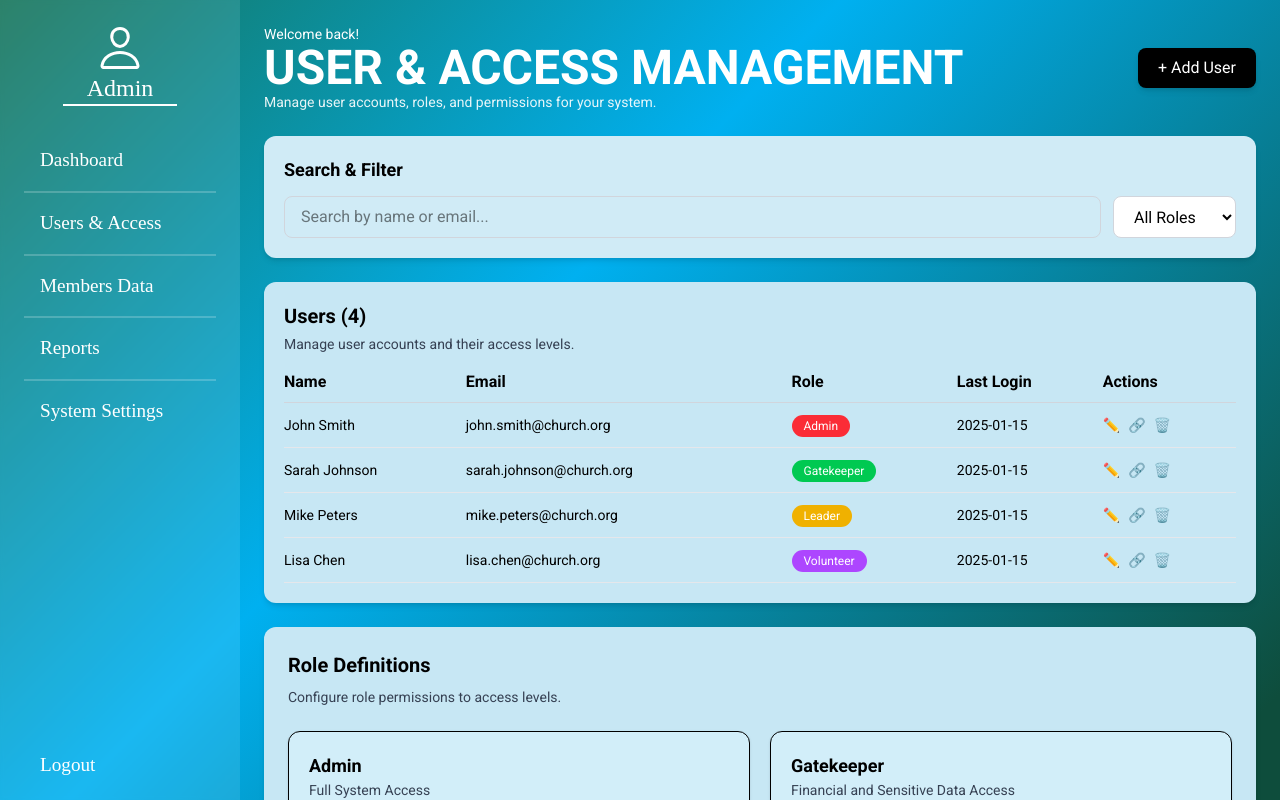
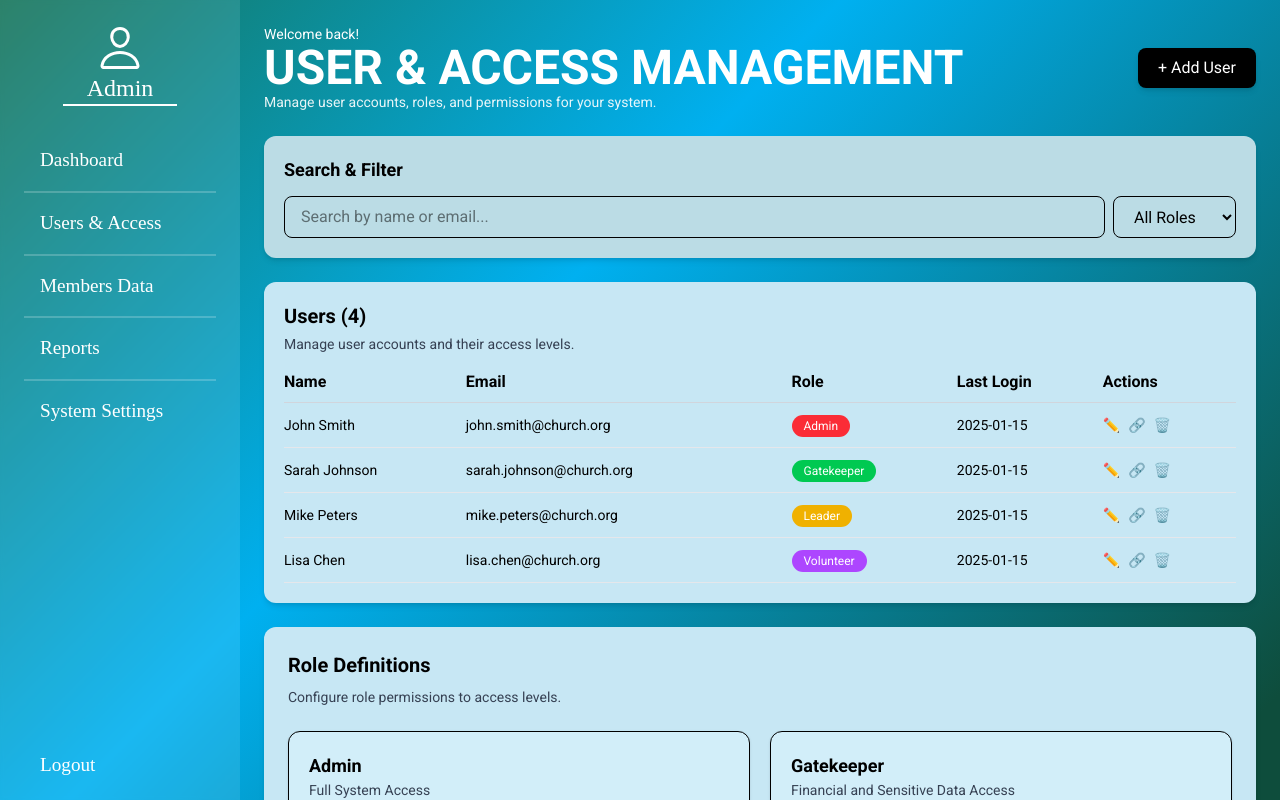
Before and after one commit to Kitetsu03/misproj, a React (Vite) app: page /useraccess in a window 1280 px wide. Shown: the top 800 px of the page. Built offline with nearby package versions, Linux system fonts and the light colour scheme; a web font is replaced by a local one.

Commit message:
dropdown

```diff
--- a/src/components/BlackButton.jsx
+++ b/src/components/BlackButton.jsx
@@ -1,8 +1,8 @@
 function BlackButton() {
   return (
     <>
-      <button className="bg-black text-white rounded-2xl w-20 h-10 hover:bg-stone-500 hover:text-black">
-        + Create
+      <button className="bg-black text-white px-5 py-2 rounded-lg shadow-md">
+        + Add User
       </button>
     </>
   );
--- a/src/components/Dropdown.jsx
+++ b/src/components/Dropdown.jsx
@@ -3,27 +3,12 @@ function Dropdown() {
     <>
       {/* change popover-1 and --anchor-1 names. Use unique names for each dropdown */}
       {/* For TSX uncomment the commented types below */}
-      <button
-        className="btn border-black border bg-white/10 backdrop-blur-[2px] w-30 h-10 rounded-2xl hover:bg-green-500"
-        popoverTarget="popover-1"
-        style={{ anchorName: "--anchor-1" } /* as React.CSSProperties */}
-      >
-        Roles
-      </button>
-
-      <ul
-        className="dropdown menu w-52 rounded-box bg-base-100 shadow-sm"
-        popover="auto"
-        id="popover-1"
-        style={{ positionAnchor: "--anchor-1" } /* as React.CSSProperties */}
-      >
-        <li>
-          <a>Test </a>
-        </li>
-        <li>
-          <a>Test </a>
-        </li>
-      </ul>
+      <select className="px-4 py-2 rounded-lg border border-black">
+        <option>All Roles</option>
+        <option>Admin</option>
+        <option>Leader</option>
+        <option>Volunteer</option>
+      </select>
     </>
   );
 }
--- a/src/pages/admin/UserAccess.jsx
+++ b/src/pages/admin/UserAccess.jsx
@@ -21,28 +21,20 @@ function UserAccess() {
             </p>
           </div>
 
-          <button className="bg-black text-white px-5 py-2 rounded-lg shadow-md">
-            + Add User
-          </button>
+          <BlackButton />
         </div>
 
         {/* Search & Filter */}
-        <div className="bg-[#d0ebf6] p-5 rounded-xl shadow-md space-y-3">
+        <div className="card p-5 rounded-xl shadow-md space-y-3">
           <h2 className="font-semibold text-lg">Search & Filter</h2>
 
-          <div className="flex gap-3">
+          <div className="flex gap-2 ">
             <input
               type="text"
               placeholder="Search by name or email..."
-              className="flex-1 px-4 py-2 rounded-lg border border-gray-300"
+              className="flex-1 px-4 py-2 rounded-lg border border-black"
             />
-
-            <select className="px-4 py-2 rounded-lg border border-gray-300 bg-white">
-              <option>All Roles</option>
-              <option>Admin</option>
-              <option>Leader</option>
-              <option>Volunteer</option>
-            </select>
+              <Dropdown />
           </div>
         </div>
 
```
